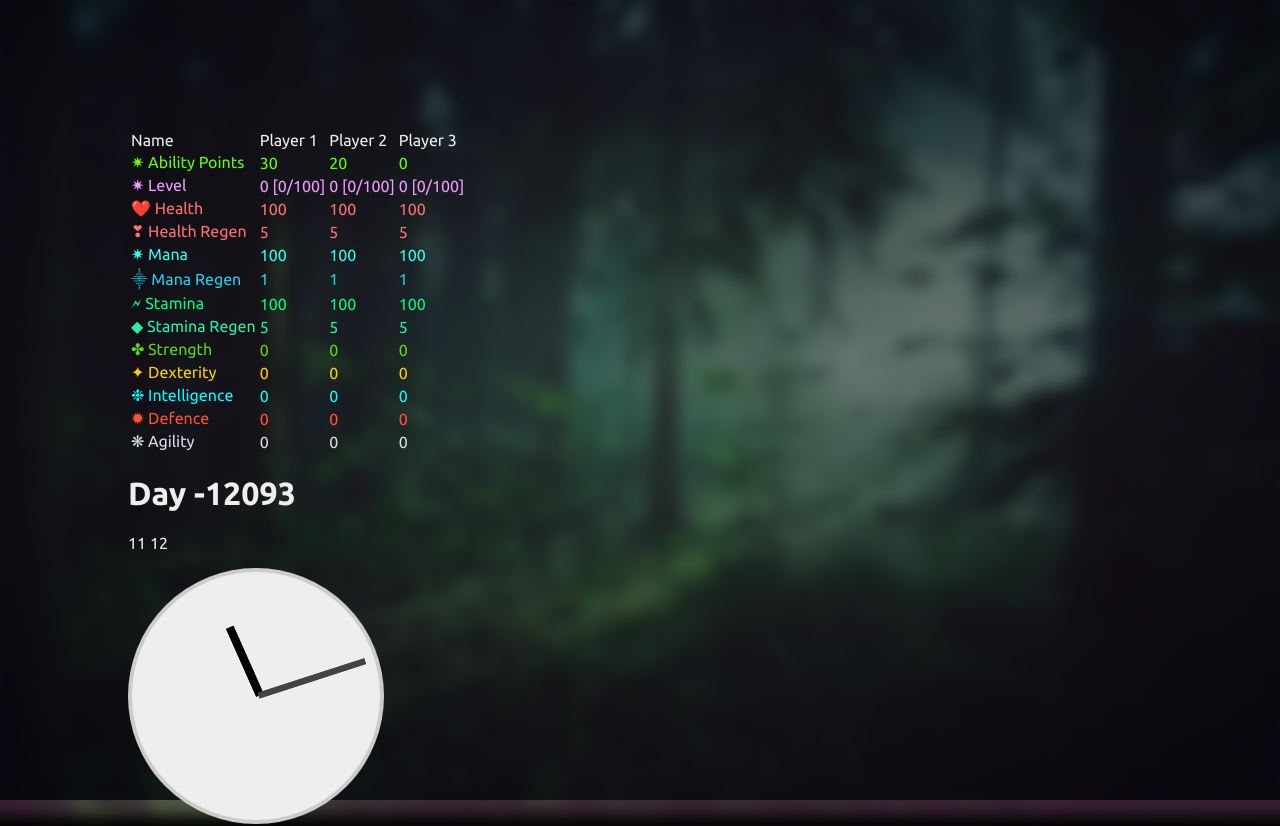
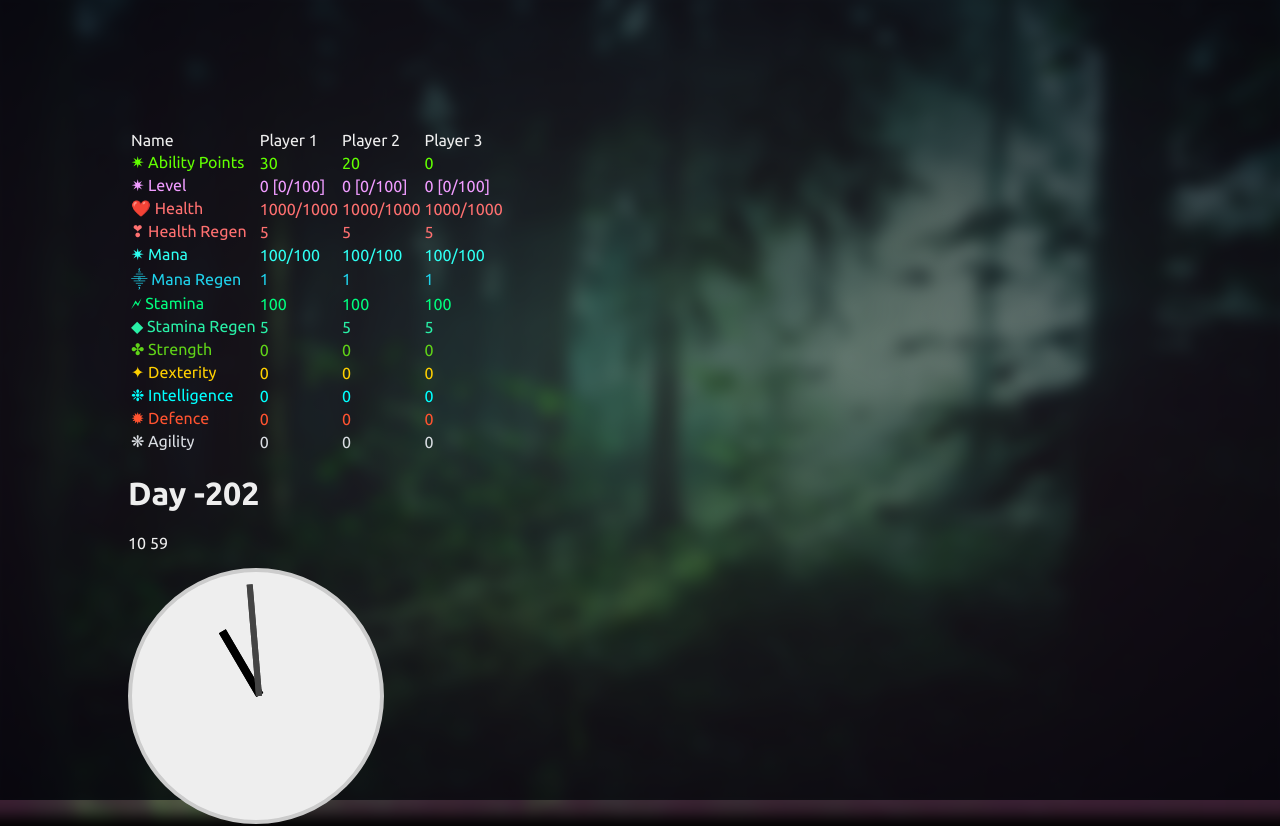
Before and after one commit to Creative0708/balancedgame2, a React (Vite) app: page / in a window 1280 px wide. Shown: the top 826 px of the page. Built offline with nearby package versions, Linux system fonts and the light colour scheme.

Commit message:
damage calculations

```diff
--- a/src/admin/AdminPanel.tsx
+++ b/src/admin/AdminPanel.tsx
@@ -1,6 +1,14 @@
 import { createContext, useContext, useRef, useState } from "react";
 import "./admin.css";
-import { ALL_ELEMENTS, type ElementMap, GameContext, getModifiedStat, type GameState, type Item, type Player } from "../game";
+import {
+  ALL_ELEMENTS,
+  type ElementMap,
+  GameContext,
+  getModifiedStat,
+  type GameState,
+  type Item,
+  type Player,
+} from "../game";
 import NumberButton from "../comp/NumberButton";
 export interface AdminPanelState {
   changeMenu(menu: Panel): void;
@@ -110,7 +118,13 @@ function AP() {
   const game = useContext(GameContext);
   const admin = useContext(AdminContext);
 
-  const [elements, setElements] = useState<ElementMap<number>>({} as any);
+  const [elements, setElements] = useState<ElementMap<number>>({
+    earth: 0,
+    thunder: 0,
+    water: 0,
+    fire: 0,
+    air: 0,
+  });
 
   let elementSum = Object.values(elements).reduce((a, b) => a + b, 0);
 
@@ -120,13 +134,15 @@ function AP() {
 
       <p>Remaning AP: {admin.player.ap - elementSum}</p>
 
-      {ALL_ELEMENTS.map(element => (
+      {ALL_ELEMENTS.map((element) => (
         <NumberButton
           min={0}
           max={admin.player.ap - elementSum + elements[element]}
-          baseValue={admin.player.stats.elements.earth}
+          baseValue={admin.player.stats.elements[element]}
           css={element}
-          onChange={(val) => { setElements({ ...elements, [element]: val }) }}
+          onChange={(val) => {
+            setElements({ ...elements, [element]: val });
+          }}
         />
       ))}
       <button
@@ -168,9 +184,44 @@ function Attack() {
   const [weapon, setWeapon] = useState<Item>(null);
 
   function attack() {
-    let totalDamage = getModifiedStat(admin.player, "neutraldmg", weapon.modifiers);
+    let strength = Math.min(70, admin.player.stats.elements.earth / 2);
+    let dexterity = Math.min(70, admin.player.stats.elements.thunder / 2);
+    let defence = Math.min(70, victim.stats.elements.fire / 2);
+    let agility = Math.min(70, victim.stats.elements.air / 2);
+
+    let totalDamage = 0;
+
+    let neutralDamage =
+      getModifiedStat(admin.player, "neutraldmg", weapon.modifiers) +
+      (weapon.type === "melee"
+        ? getModifiedStat(admin.player, "meleedmg", weapon.modifiers)
+        : getModifiedStat(admin.player, "rangeddmg", weapon.modifiers));
+
+    alert(neutralDamage);
+
+    totalDamage += Math.max(0, neutralDamage);
+
+    for (const element of ALL_ELEMENTS) {
+      let elementalDamage =
+        getModifiedStat(
+          admin.player,
+          `elementsdmg.${element}`,
+          weapon.modifiers
+        ) -
+        getModifiedStat(victim, `elementsdef.${element}`, weapon.modifiers) +
+        (weapon.type === "melee"
+          ? getModifiedStat(admin.player, "meleedmg", weapon.modifiers)
+          : getModifiedStat(admin.player, "rangeddmg", weapon.modifiers));
+
+      totalDamage += Math.max(0, elementalDamage);
+    }
+    let rng = Math.random() * 100 + 1;
+    totalDamage *=
+      (1 + (strength - defence) / 100) *
+      (rng < dexterity ? 2 : 1) *
+      (rng < agility ? 0.1 : 1);
+
     victim.stats.hp -= totalDamage;
-
     game.update();
   }
 
@@ -179,34 +230,37 @@ function Attack() {
       {game.players
         .filter((player) => player !== admin.player)
         .map((player) => (
-          <button
-            key={player.name}
-            onClick={() => setVictim(player)}
-          >
+          <button key={player.name} onClick={() => setVictim(player)}>
             {player.name}
           </button>
         ))}
 
       <p>Currently selected player: {victim ? victim.name : "N/A"}</p>
 
-      {
-        !victim ? null :
+      {!victim ? null : (
         <div>
           <h2>Select a weapon.</h2>
-            {admin.player.inventory.filter((item) => item.type === "weapon").map((item: Item) => (
-              <button
-                key={item.name}
-                onClick={() => setWeapon(item)}
-              >{item.name}</button>
+          {admin.player.inventory
+            .filter((item) => item.type === "sword" || item.type === "bow")
+            .map((item: Item) => (
+              <button key={item.name} onClick={() => setWeapon(item)}>
+                {item.name}
+              </button>
             ))}
         </div>
-      }
-      {
-        !weapon ? null :
+      )}
+      {!weapon ? null : (
         <div>
-          <button onClick={() => attack()}>Attack!</button>
+          <button
+            onClick={() => {
+              attack();
+              admin.changeMenu(Panel.MainMenu);
+            }}
+          >
+            Attack!
+          </button>
         </div>
-      }
+      )}
       <button onClick={() => admin.changeMenu(Panel.MainMenu)}>Back</button>
     </>
   );
--- a/src/comp/Clock.tsx
+++ b/src/comp/Clock.tsx
@@ -3,7 +3,7 @@ import "./clock.css";
 import { GameContext } from "../game";
 
 const GAME_START = new Date("Mon Sep 15 2025 00:00:00 GMT-0400");
-const SECONDS_RTA_PER_DAY_IGT = 60;
+const SECONDS_RTA_PER_DAY_IGT = 3600;
 
 export function Clock() {
   const game = useContext(GameContext);
--- a/src/game/GameDisplay.tsx
+++ b/src/game/GameDisplay.tsx
@@ -36,7 +36,9 @@ function PlayerTable() {
       <tbody>
         <TableRow
           title="❤️ Health"
-          value={(player) => player.stats.hp}
+          value={(player) =>
+            `${Math.round(player.stats.hp)}/${player.stats.maxhp}`
+          }
           className="hp"
         />
       </tbody>
@@ -50,7 +52,7 @@ function PlayerTable() {
       <tbody>
         <TableRow
           title="✷ Mana"
-          value={(player) => player.stats.mana}
+          value={(player) => `${player.stats.mana}/${player.stats.maxmana}`}
           className="mana"
         />
       </tbody>
--- a/src/game/index.ts
+++ b/src/game/index.ts
@@ -4,9 +4,9 @@ export interface GameState {
   players: Player[];
 
   // IGT in days
-  days: number,
+  days: number;
 
-  update(): void,
+  update(): void;
 }
 
 export function initializeGame(): GameState {
@@ -20,9 +20,11 @@ export function initializeGame(): GameState {
       resourcelevel: 0,
       resourcexp: 0,
       stats: {
-        hp: 100,
+        hp: 1000,
+        maxhp: 1000,
         hpregen: 5,
         mana: 100,
+        maxmana: 100,
         manaregen: 1,
         stamina: 100,
         staminaregen: 5,
@@ -38,10 +40,8 @@ export function initializeGame(): GameState {
       inventory: [
         {
           name: "Basic Sword",
-          type: "weapon",
-          modifiers: [
-            { stat: "neutraldmg", type: "flat", value: 1 },
-          ],
+          type: "sword",
+          modifiers: [{ stat: "neutraldmg", type: "flat", value: 1 }],
         },
       ],
       spells: [],
@@ -57,7 +57,7 @@ export function initializeGame(): GameState {
 
     days: null,
 
-    update: () => { },
+    update: () => {},
   };
 }
 
@@ -88,29 +88,43 @@ export interface ElementMap<Value> {
 }
 export type Element = keyof ElementMap<unknown>;
 
-export const ALL_ELEMENTS: Element[] = ["earth", "thunder", "water", "fire", "air"];
+export const ALL_ELEMENTS: Element[] = [
+  "earth",
+  "thunder",
+  "water",
+  "fire",
+  "air",
+];
 
-export type KeysOfType<T, V> = { [K in keyof T]: T[K] extends V ? K : never }[keyof T];
+export type KeysOfType<T, V> = {
+  [K in keyof T]: T[K] extends V ? K : never;
+}[keyof T];
 
-export type PlayerNumberStat = KeysOfType<PlayerStats, number>
-export type PlayerElementStat = KeysOfType<PlayerStats, ElementMap<any>>
+export type PlayerNumberStat = KeysOfType<PlayerStats, number>;
+export type PlayerElementStat = KeysOfType<PlayerStats, ElementMap<any>>;
 
-export type ObjectStatDescriptor = {
-  stat: PlayerNumberStat
-} | {
-  stat: PlayerElementStat,
-  element: Element,
-}
-export type StringStatDescriptor = PlayerNumberStat | `${PlayerElementStat}.${Element}`;
+export type ObjectStatDescriptor =
+  | {
+      stat: PlayerNumberStat;
+    }
+  | {
+      stat: PlayerElementStat;
+      element: Element;
+    };
+export type StringStatDescriptor =
+  | PlayerNumberStat
+  | `${PlayerElementStat}.${Element}`;
 
 export type Modifier = ObjectStatDescriptor & {
   type: "percentage" | "flat";
   value: number;
-}
+};
 
-function convertStatDescriptor(desc: StringStatDescriptor): ObjectStatDescriptor {
+function convertStatDescriptor(
+  desc: StringStatDescriptor
+): ObjectStatDescriptor {
   let [stat, element] = desc.split(".");
-  if(element) {
+  if (element) {
     // element stat; has a period
     return { stat: stat as PlayerElementStat, element: element as Element };
   } else {
@@ -119,7 +133,11 @@ function convertStatDescriptor(desc: StringStatDescriptor): ObjectStatDescriptor
   }
 }
 
-export function getModifiedStat(player: Player, d: StringStatDescriptor, modifiers: Modifier[]): number {
+export function getModifiedStat(
+  player: Player,
+  d: StringStatDescriptor,
+  modifiers: Modifier[]
+): number {
   const desc = convertStatDescriptor(d);
   let stat = getRawStat(player, desc);
 
@@ -132,37 +150,38 @@ export function getModifiedStat(player: Player, d: StringStatDescriptor, modifie
   });
 
   for (const modifier of modifiers) {
-    if(modifier.stat !== desc.stat || (modifier as any).element !== (desc as any).element)
+    if (
+      modifier.stat !== desc.stat ||
+      (modifier as any).element !== (desc as any).element
+    )
       continue;
 
-    if (modifier.type === "flat")
-      stat += modifier.value;
-    else if (modifier.type === "percentage")
-      stat *= 1 + modifier.value / 100;
+    if (modifier.type === "flat") stat += modifier.value;
+    else if (modifier.type === "percentage") stat *= 1 + modifier.value / 100;
   }
 
   return stat;
 }
 
 function getRawStat(player: Player, desc: ObjectStatDescriptor): number {
-  if ("element" in desc)
-    return player.stats[desc.stat][desc.element];
-  else
-    return player.stats[desc.stat];
+  if ("element" in desc) return player.stats[desc.stat][desc.element];
+  else return player.stats[desc.stat];
 }
-function setRawStat(player: Player, desc: ObjectStatDescriptor, value: number): number {
-  if ("element" in desc)
-    player.stats[desc.stat][desc.element] = value;
-  else
-    player.stats[desc.stat] = value;
+function setRawStat(player: Player, desc: ObjectStatDescriptor, value: number) {
+  if ("element" in desc) player.stats[desc.stat][desc.element] = value;
+  else player.stats[desc.stat] = value;
 }
 
 export interface PlayerStats {
   hp: number;
 
+  maxhp: number;
+
   hpregen: number;
 
   mana: number;
+
+  maxmana: number;
 
   manaregen: number;
 
@@ -197,6 +216,4 @@ export interface Spell {
   elementsdmg: ElementMap<number>;
 }
 
-export const GameContext = React.createContext<GameState>(
-  null as any,
-);
+export const GameContext = React.createContext<GameState>(null as any);
```
